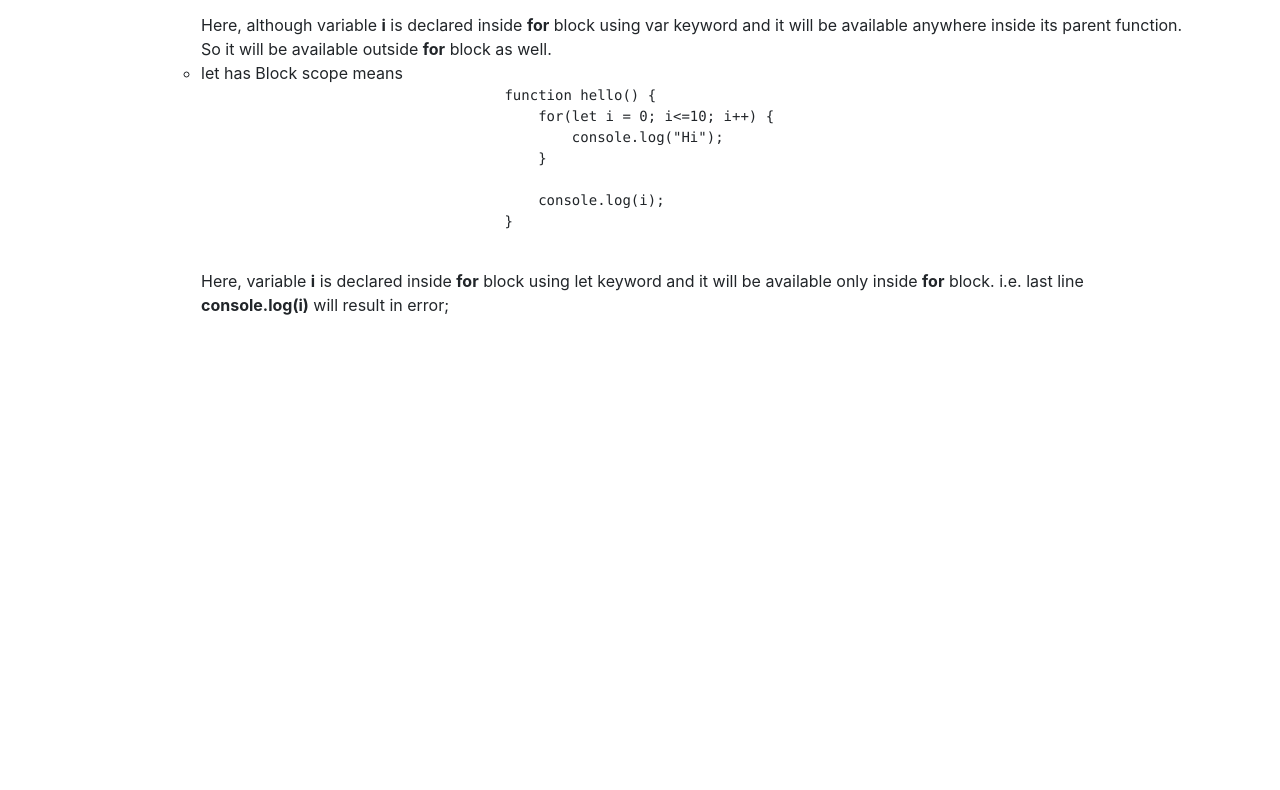
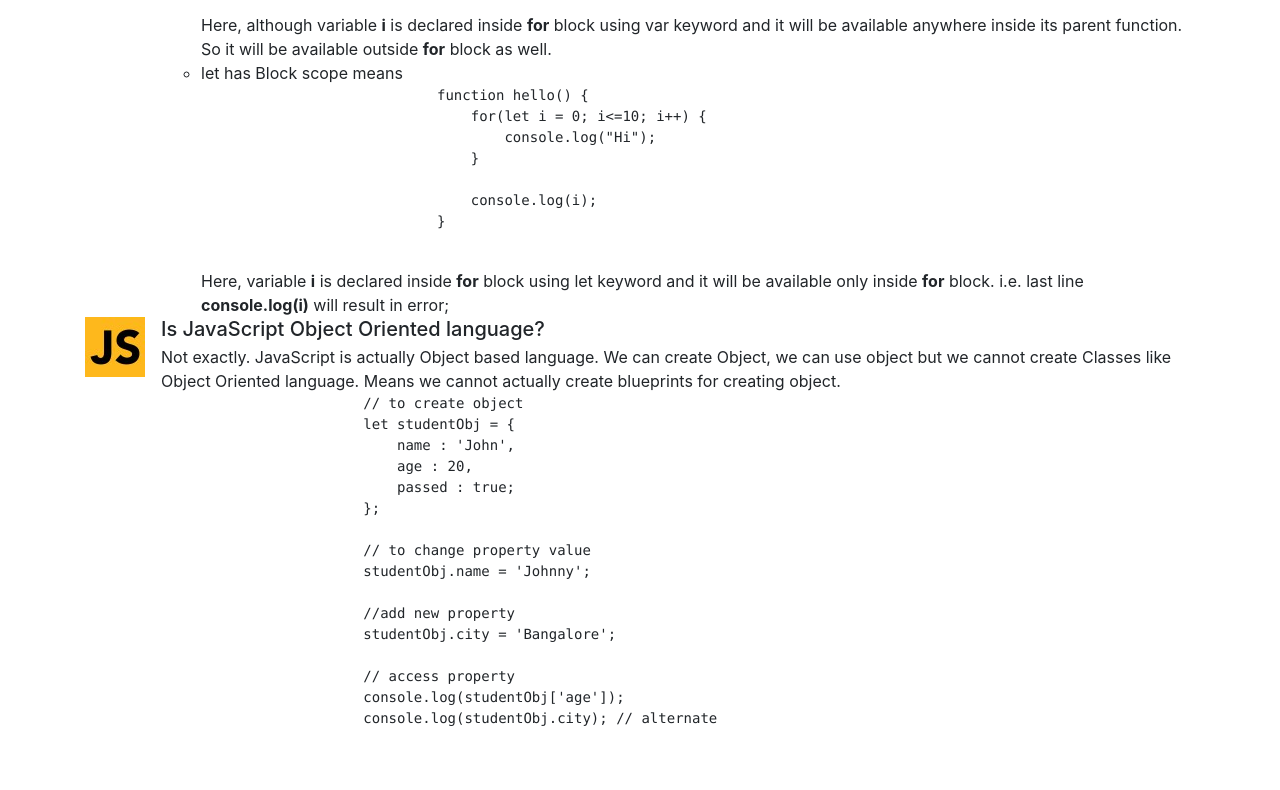
Before and after one commit to infvarun/infvarun.github.io, a plain HTML site: page quest.html in a window 1280 px wide. Shown: the part 969-1759 px from the top of the page. Before the commit the page ends 1302 px from the top, so only its background shows below. Drawn offline with nearby package versions, Linux system fonts and the light colour scheme.

Commit message:
Added new quest

```diff
--- a/quest.html
+++ b/quest.html
@@ -116,6 +116,33 @@
                     </ul>
                 </div>
             </li>
+
+            <li class="media">
+                <img src="img/jslogo60x60.jpg" class="mr-3" alt="JS">
+                <div class="media-body">
+                    <h5 class="mt-0 mb-1">Is JavaScript Object Oriented language?</h5>
+                    Not exactly. JavaScript is actually Object based language. We can create Object, we can use object but we cannot create Classes like Object Oriented language. Means we cannot actually create blueprints for creating object.
+                    <pre>
+                        // to create object
+                        let studentObj = {
+                            name : 'John',
+                            age : 20,
+                            passed : true;
+                        };
+
+                        // to change property value
+                        studentObj.name = 'Johnny';
+
+                        //add new property
+                        studentObj.city = 'Bangalore';
+
+                        // access property
+                        console.log(studentObj['age']);
+                        console.log(studentObj.city); // alternate
+
+                    </pre>
+                </div>
+            </li>
         </ul>
     </div>
 
```
Lines whose indentation alone changed are shown as unchanged.
